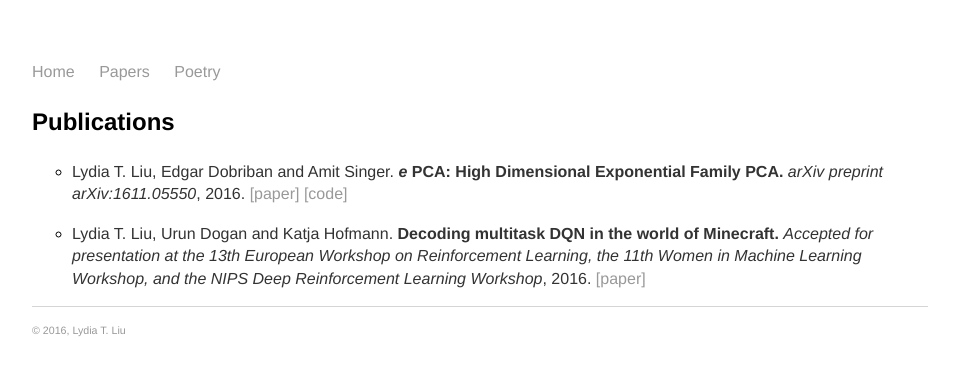
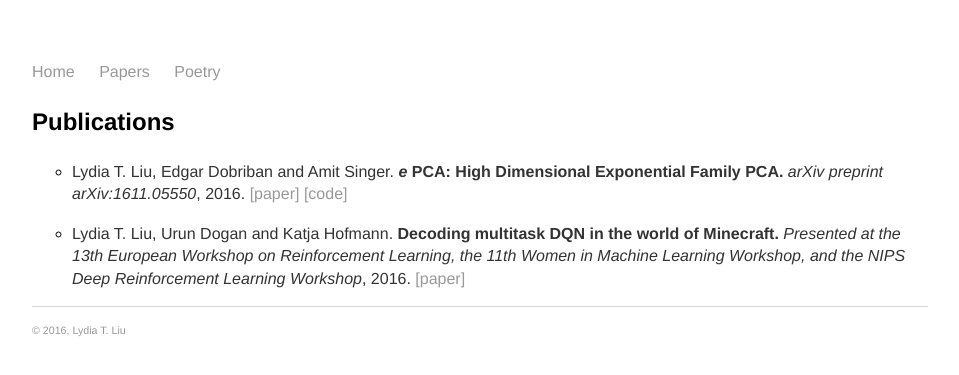
Before and after one commit to serenalwang/serenalwang.github.io, a Jekyll site: the page built from projects.md, in a window 1280 px wide. Shown: the top 375 px of the page, without its empty margins (160-1119 px from the left). Built offline with Jekyll 4.4.1, drawn with Linux system fonts in a browser that asks for light colours.

Commit message:
Update projects.md

```diff
--- a/projects.md
+++ b/projects.md
@@ -7,4 +7,4 @@
 
 * Lydia T. Liu, Edgar Dobriban and Amit Singer. ***e*** **PCA: High Dimensional Exponential Family PCA.** *arXiv preprint arXiv:1611.05550*, 2016. [[paper]](http://arxiv.org/abs/1611.05550) [[code]](http://github.com/lydiatliu/epca/)
 
-* Lydia T. Liu, Urun Dogan and Katja Hofmann. **Decoding multitask DQN in the world of Minecraft.** *Accepted for presentation at the 13th European Workshop on Reinforcement Learning, the 11th Women in Machine Learning Workshop, and the NIPS Deep Reinforcement Learning Workshop*, 2016. [[paper]](http://ewrl.files.wordpress.com/2016/11/ewrl13-2016-submission-29.pdf)
+* Lydia T. Liu, Urun Dogan and Katja Hofmann. **Decoding multitask DQN in the world of Minecraft.** *Presented at the 13th European Workshop on Reinforcement Learning, the 11th Women in Machine Learning Workshop, and the NIPS Deep Reinforcement Learning Workshop*, 2016. [[paper]](http://ewrl.files.wordpress.com/2016/11/ewrl13-2016-submission-29.pdf)
```
